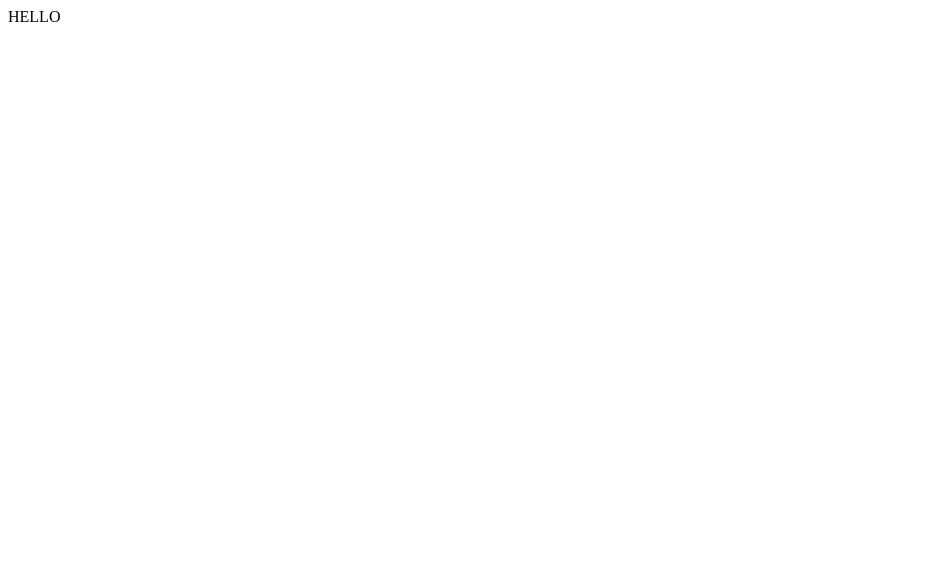
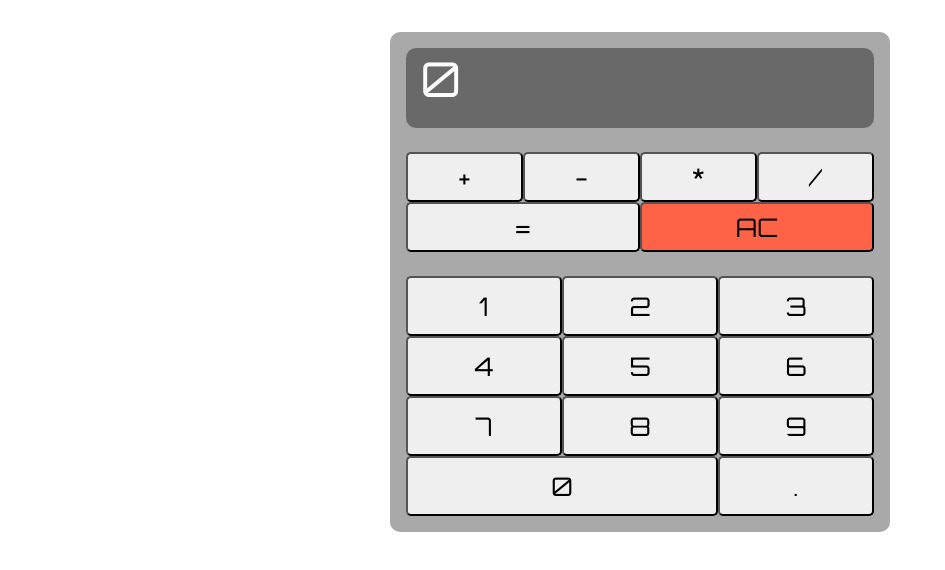
Before and after one commit to David-Ph/calculator, a plain HTML site: page index.html in a window 1280 px wide. Shown: the whole page, without its empty margins (0-945 px from the left). Drawn offline with Linux system fonts and the light colour scheme.

Commit message:
Finished basic HTML and CSS

```diff
--- a/index.html
+++ b/index.html
@@ -5,8 +5,45 @@
     <meta http-equiv="X-UA-Compatible" content="IE=edge">
     <meta name="viewport" content="width=device-width, initial-scale=1.0">
     <title>Calculator</title>
+    <!-- GOOGLE FONT -->
+    <link rel="preconnect" href="https://fonts.gstatic.com">
+    <link href="https://fonts.googleapis.com/css2?family=Orbitron:wght@400;600&display=swap" rel="stylesheet">
+    <!-- CUSTOM CSS -->
+    <link rel="stylesheet" href="style.css">
+
 </head>
 <body>
-    HELLO
+    <div class="calculator-container">
+        <div class="calculator-body">
+            <div class="calculator-display">
+                0
+            </div>
+            <div class="calculator-buttons">
+                <div class="calculator-operator">
+                    <button class="add calculator-button">+</button>
+                    <button class="subtract calculator-button">-</button>
+                    <button class="multiply calculator-button">*</button>
+                    <button class="divide calculator-button">/</button>
+                    <button class="equal calculator-button">=</button>
+                    <button class="clear calculator-button">AC</button>
+                </div>
+                <div class="calculator-digits">
+                    <div class="digits-input">
+                        <button class="calculator-button input-digit">1</button>
+                        <button class="calculator-button input-digit">2</button>
+                        <button class="calculator-button input-digit">3</button>
+                        <button class="calculator-button input-digit">4</button>
+                        <button class="calculator-button input-digit">5</button>
+                        <button class="calculator-button input-digit">6</button>
+                        <button class="calculator-button input-digit">7</button>
+                        <button class="calculator-button input-digit">8</button>
+                        <button class="calculator-button input-digit">9</button>
+                        <button class="calculator-button input-digit zero-digit">0</button>
+                        <button class="calculator-button input-digit dot-digit">.</button>
+                    </div>
+                </div>
+            </div>
+        </div>
+    </div>
 </body>
 </html>
--- a/style.css
+++ b/style.css
@@ -0,0 +1,102 @@
+html, body, div, span, applet, object, iframe,
+h1, h2, h3, h4, h5, h6, p, blockquote, pre,
+a, abbr, acronym, address, big, cite, code,
+del, dfn, em, img, ins, kbd, q, s, samp,
+small, strike, strong, sub, sup, tt, var,
+b, u, i, center,
+dl, dt, dd, ol, ul, li,
+fieldset, form, label, legend,
+table, caption, tbody, tfoot, thead, tr, th, td,
+article, aside, canvas, details, embed,
+figure, figcaption, footer, header, hgroup,
+menu, nav, output, ruby, section, summary,
+time, mark, audio, video {
+	margin: 0;
+	padding: 0;
+	border: 0;
+	font-size: 100%;
+	font: inherit;
+	vertical-align: baseline;
+}
+/* HTML5 display-role reset for older browsers */
+article, aside, details, figcaption, figure,
+footer, header, hgroup, menu, nav, section {
+	display: block;
+}
+body {
+	line-height: 1;
+}
+ol, ul {
+	list-style: none;
+}
+blockquote, q {
+	quotes: none;
+}
+blockquote:before, blockquote:after,
+q:before, q:after {
+	content: '';
+	content: none;
+}
+table {
+	border-collapse: collapse;
+	border-spacing: 0;
+}
+
+/* MAIN */
+body, button{
+    font-family: 'Orbitron', sans-serif;
+}
+button{
+    font-size: 1.6rem;
+    border-radius: 5px;
+}
+button:hover{
+    border: 1px solid #fff;
+    transform: scale(1.02);
+}
+.calculator-container{
+    margin: 2em auto;
+    width: 80%;
+    max-width: 500px;
+    height: 500px;
+    background-color:darkgrey;
+    border-radius: 10px;
+    padding: 1em;
+    box-sizing: border-box;
+}
+
+/*  */
+.calculator-display{
+    min-height: 70px;
+    word-wrap: break-word;
+    font-size: 3rem;
+    line-height: 1.1;
+    padding: 0.1em 0.3em;
+    background-color: dimgray;
+    color: #fff;
+    border-radius: 10px;
+}
+
+.calculator-operator{
+    display: grid;
+    grid-template-columns: repeat(4, 1fr);
+    grid-auto-rows: 50px;
+    margin: 1.5em 0;
+}
+.equal{
+    grid-column: 1/3;
+}
+.clear{
+    grid-column: 3/5;
+    background-color:tomato;
+}
+
+.digits-input{
+    display: grid;
+    grid-template-columns: repeat(3, 1fr);
+    grid-auto-rows: 60px;
+}
+
+.zero-digit{
+    grid-column: 1/3;
+}
```
